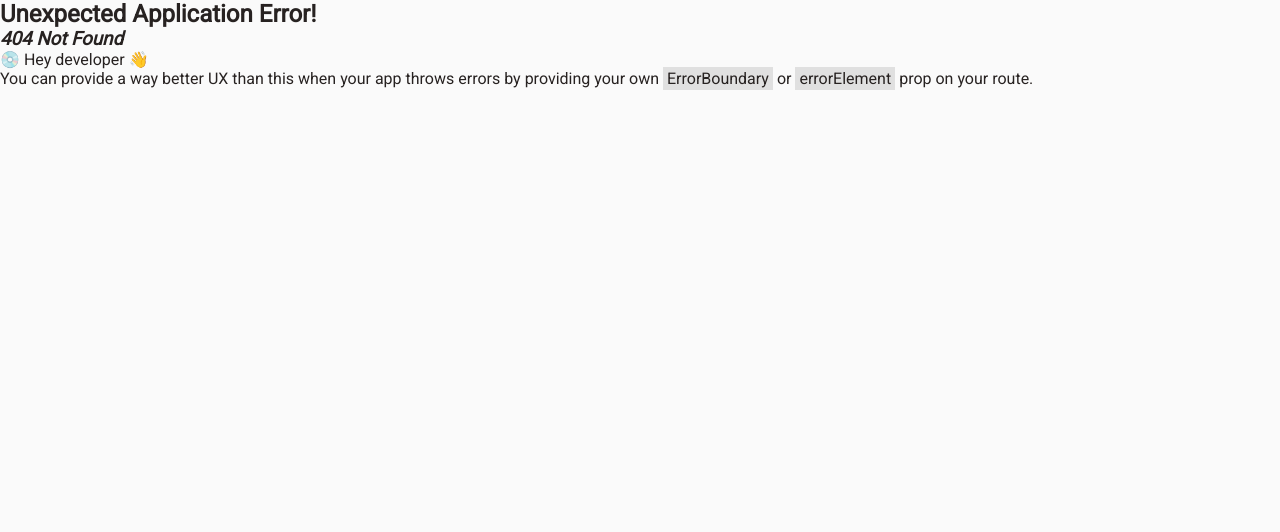
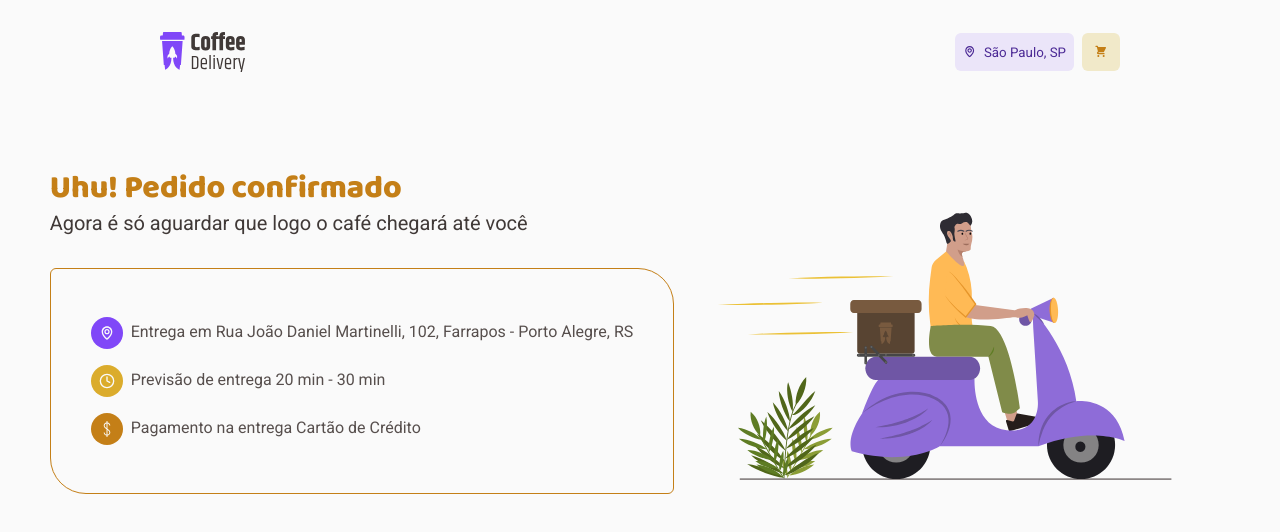
Before and after one commit to cp-yago/shop-anything, a React (Vite) app: page /success in a window 1280 px wide. Before the commit this address had no page. Shown: the top 532 px of the page. Built offline with nearby package versions, Linux system fonts and the light colour scheme.

Commit message:
feat: success page layout

```diff
--- a/src/App.tsx
+++ b/src/App.tsx
@@ -2,6 +2,7 @@ import { createBrowserRouter, RouterProvider } from "react-router-dom";
 import { ThemeProvider } from "styled-components";
 import { Home } from "./pages/Home";
 import { Checkout } from "./pages/Checkout";
+import { Success } from "./pages/Success";
 import { GlobalStyle } from "./styles/global";
 import { defaultTheme } from "./styles/themes/default";
 
@@ -13,6 +14,10 @@ const router = createBrowserRouter([
   {
     path: '/checkout',
     element: <Checkout />
+  },
+  {
+    path: '/success',
+    element: <Success />
   }
 ])
 
--- /dev/null
+++ b/src/components/Item/index.tsx
@@ -0,0 +1,35 @@
+import { ReactElement } from "react"
+import { Container, IconContainer } from './styles'
+
+interface ItemProps {
+  text: string
+  icon: ReactElement
+  iconBackgroundColor: string
+}
+
+interface IconWithBackgroundProps {
+  icon: ReactElement
+  iconBackgroundColor: string
+}
+
+export const IconWithBackground = ({ icon, iconBackgroundColor }: IconWithBackgroundProps) => {
+  return (
+    <IconContainer iconBackgroundColor={iconBackgroundColor}>
+      {icon}
+    </IconContainer>
+  )
+}
+
+export const Item = ({ text, icon, iconBackgroundColor }: ItemProps) => {
+  return (
+    <Container>
+      <IconWithBackground
+        icon={icon}
+        iconBackgroundColor={iconBackgroundColor}
+      />
+      <div>
+        <span>{text}</span>
+      </div>
+    </Container>
+  )
+}
--- /dev/null
+++ b/src/components/Item/styles.ts
@@ -0,0 +1,28 @@
+import styled from 'styled-components';
+
+export const Container = styled.div`
+  display: flex;
+  justify-content: center;
+  align-items: center;
+  margin: 8px 0;
+  margin-right: 32px;
+`;
+
+interface ContainerProps {
+  iconBackgroundColor: string
+}
+
+export const IconContainer = styled.div<ContainerProps>`
+  display: flex;
+  justify-content: center;
+  align-items: center;
+  height: 32px;
+  width: 32px;
+  border-radius: 50%;
+  margin-right: 8px;
+  background-color: ${(props) => props.iconBackgroundColor};
+
+  svg {
+    color: ${(props) => props.theme.white};
+  }
+`;
--- a/src/components/index.ts
+++ b/src/components/index.ts
@@ -1,3 +1,4 @@
 export * from './Navbar'
 export * from './Card'
 export * from './QuantitySelector'
+export * from './Item'
--- a/src/pages/Home/Item/index.tsx
+++ /dev/null
@@ -1,21 +0,0 @@
-import { ReactElement } from "react"
-import { Container } from './styles'
-
-interface ItemProps {
-  text: string
-  icon: ReactElement
-  iconBackgroundColor: string
-}
-
-export const Item = ({ text, icon, iconBackgroundColor }: ItemProps) => {
-  return (
-    <Container iconBackgroundColor={iconBackgroundColor}>
-      <div className="icon">
-        {icon}
-      </div>
-      <div>
-        <span>{text}</span>
-      </div>
-    </Container>
-  )
-}
--- a/src/pages/Home/Item/styles.ts
+++ /dev/null
@@ -1,29 +0,0 @@
-import styled from 'styled-components';
-
-interface ContainerProps {
-  iconBackgroundColor: string
-}
-
-export const Container = styled.div<ContainerProps>`
-  display: flex;
-  justify-content: center;
-  align-items: center;
-  margin: 8px 0;
-  margin-right: 32px;
-
-
-  .icon {
-    background-color: ${(props) => props.iconBackgroundColor};
-    display: flex;
-    justify-content: center;
-    align-items: center;
-    height: 32px;
-    width: 32px;
-    border-radius: 50%;
-    margin-right: 8px;
-
-    svg {
-      color: ${(props) => props.theme.white};
-    }
-  }
-`;
--- a/src/pages/Home/index.tsx
+++ b/src/pages/Home/index.tsx
@@ -6,7 +6,7 @@ import { BiCoffee } from 'react-icons/bi'
 
 import introCoffee from '../../assets/intro-coffee.svg'
 import { defaultTheme } from '../../styles/themes/default'
-import { Item } from '../Home/Item'
+import { Item } from '../../components/Item'
 import { CoffeeList } from './CoffeeList'
 
 export const Home = () => {
--- /dev/null
+++ b/src/pages/Success/index.tsx
@@ -0,0 +1,57 @@
+import { IconWithBackground, Navbar } from "../../components"
+import { Container, Content, PurchaseDataContainer } from "./styles"
+import { BiMap } from 'react-icons/bi'
+
+import successImage from '../../assets/illustration.svg'
+import { defaultTheme } from "../../styles/themes/default"
+import { FiClock } from "react-icons/fi"
+import { TfiMoney } from "react-icons/tfi"
+
+export const Success = () => {
+  return (
+    <Container>
+      <Navbar />
+      <Content>
+        <PurchaseDataContainer>
+          <h1>Uhu! Pedido confirmado</h1>
+          <p>Agora é só aguardar que logo o café chegará até você</p>
+
+          <div className="purchase-data-container">
+            <div className="info-container">
+              <IconWithBackground
+                icon={<BiMap />}
+                iconBackgroundColor={defaultTheme["purple-light"]}
+              />
+              <p>
+                Entrega em Rua João Daniel Martinelli, 102, Farrapos - Porto Alegre, RS
+              </p>
+            </div>
+
+            <div className="info-container">
+              <IconWithBackground
+                icon={<FiClock />}
+                iconBackgroundColor={defaultTheme["yellow-brand"]}
+              />
+              <p>
+                Previsão de entrega 20 min - 30 min
+              </p>
+            </div>
+
+            <div className="info-container">
+              <IconWithBackground
+                icon={<TfiMoney />}
+                iconBackgroundColor={defaultTheme["yellow-dark"]}
+              />
+              <p>
+                Pagamento na entrega Cartão de Crédito
+              </p>
+            </div>
+
+          </div>
+
+        </PurchaseDataContainer>
+        <img src={successImage} alt="success" />
+      </Content>
+    </Container>
+  )
+}
--- /dev/null
+++ b/src/pages/Success/styles.ts
@@ -0,0 +1,62 @@
+import styled from 'styled-components';
+
+export const Container = styled.div`
+  display: flex;
+  flex-direction: column;
+  align-items: center;
+`;
+
+export const Content = styled.div`
+  display: flex;
+  margin-top: 64px;
+
+  img {
+    width: 492px;
+    height: 293px;
+    margin: 32px;
+  }
+`;
+
+export const PurchaseDataContainer = styled.div`
+  h1 {
+    font-family: 'Baloo 2';
+    font-style: normal;
+    font-weight: 800;
+    font-size: 32px;
+    line-height: 130%;
+    color: ${(props) => props.theme['yellow-dark']};
+  }
+
+  p {
+    font-family: 'Roboto';
+    font-style: normal;
+    font-weight: 400;
+    font-size: 20px;
+    line-height: 130%;
+    color: ${(props) => props.theme['gray-400']};
+  }
+
+  .purchase-data-container {
+    display: flex;
+    flex-direction: column;
+    border-radius: 6px 36px;
+    border: 1px solid ${(props) => props.theme['yellow-dark']};
+    padding: 40px;
+    margin: 32px 0;
+  }
+
+  .info-container {
+    display: flex;
+    align-items: center;
+    margin: 8px 0;
+    p {
+      /* width: 200px; */
+      font-family: 'Roboto';
+      font-style: normal;
+      font-weight: 400;
+      font-size: 16px;
+      line-height: 130%;
+      color: ${(props) => props.theme['gray-300']};
+    }
+  }
+`;
```
Also changed, not shown: src/assets/illustration.svg (added).
